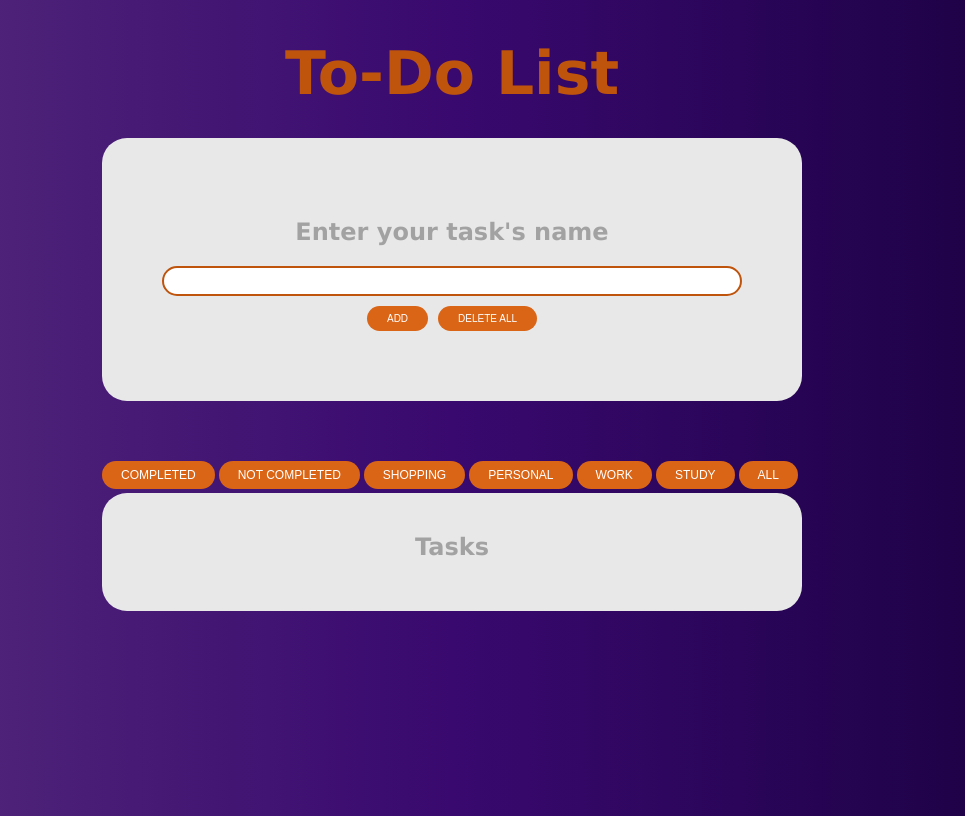
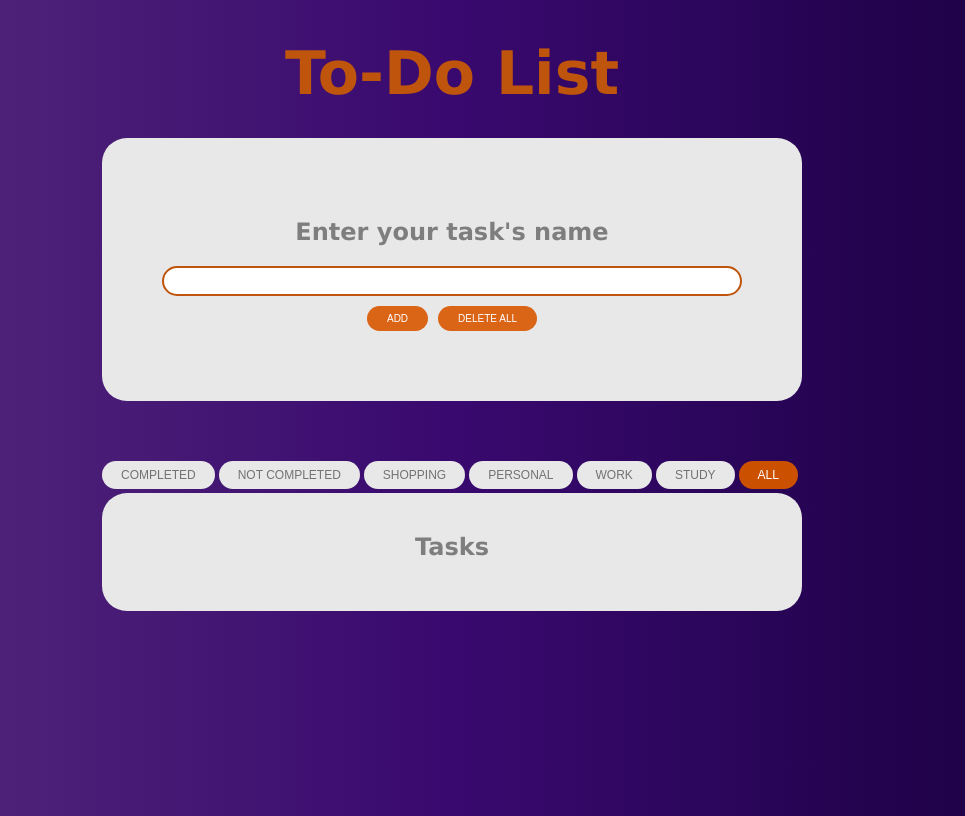
Before and after one commit to Caterina-g01/To-Do-List, a React app: page / in a window 1280 px wide. Shown: the whole page, without its empty margins (188-1153 px from the left). Built offline with nearby package versions, Linux system fonts and the light colour scheme; the HTML template or start-up script is replaced by a standard one.

Commit message:
styles changed

```diff
--- a/src/App.css
+++ b/src/App.css
@@ -129,7 +129,7 @@ body {
 .tasks-title,
 .inputTask-title {
   text-align: center;
-  color: #a2a2a2;
+  color: #7e7e7e;
 }
 
 .tags-container {
@@ -154,3 +154,27 @@ body {
   border-radius: 30px;
   background-color: rgb(255, 255, 255);
 }
+
+.tag {
+  border: none;
+  border-radius: 30px;
+  padding: 7px 19px;
+  background-color: rgb(232, 232, 232);
+  cursor: pointer;
+  color: #727272;
+  text-transform: uppercase;
+  font-size: 12px;
+}
+
+.tag:hover {
+  background-color: rgb(251, 251, 251);
+}
+
+.activeTag {
+  background-color: rgb(203, 81, 0);
+  color: white;
+}
+
+.activeTag:hover {
+  background-color: rgb(203, 81, 0);
+}
--- a/src/App.tsx
+++ b/src/App.tsx
@@ -34,7 +34,7 @@ function App() {
   });
   const [error, setError] = useState<string>("");
   const [editModeId, setEditModeId] = useState<number | null>(null);
-  const [filter, setFilter] = useState<string>("all");
+  const [activeFilter, setActiveFilter] = useState<string>("all");
   const selectedCategory = categories[0];
   const [previousValues, setPreviousValues] = useState<{
     [key: number]: string;
@@ -115,14 +115,14 @@ function App() {
   };
 
   const filteredTasks = tasks?.filter((task) => {
-    if (filter === "all") return true;
-    if (filter === "completed") return task.completed;
-    if (filter === "not completed") return !task.completed;
-    return task.category === filter;
+    if (activeFilter === "all") return true;
+    if (activeFilter === "completed") return task.completed;
+    if (activeFilter === "not completed") return !task.completed;
+    return task.category === activeFilter;
   });
 
   const handleFilterChange = (category: string) => {
-    setFilter(category);
+    setActiveFilter(category);
   };
 
   const changeCategory = (id: number, newCategory: string) => {
@@ -167,6 +167,7 @@ function App() {
             handleFilter={() => handleFilterChange(category)}
             key={category}
             name={category}
+            className={`tag ${activeFilter === category ? "activeTag" : ""}`}
           />
         ))}
       </div>
--- a/src/components/ui/tag/Tag.tsx
+++ b/src/components/ui/tag/Tag.tsx
@@ -4,11 +4,12 @@ import s from "./styles.module.css";
 interface TagsProps {
   name: string;
   handleFilter: () => void;
+  className: string;
 }
 
-export default function Tag({ name, handleFilter }: TagsProps) {
+export default function Tag({ name, handleFilter, className }: TagsProps) {
   return (
-    <button className={s.tag} onClick={handleFilter}>
+    <button className={className} onClick={handleFilter}>
       {name}
     </button>
   );
--- a/src/components/ui/tag/styles.module.css
+++ /dev/null
@@ -1,14 +0,0 @@
-.tag {
-  border: none;
-  border-radius: 30px;
-  padding: 7px 19px;
-  background-color: rgb(218, 101, 23);
-  cursor: pointer;
-  color: white;
-  text-transform: uppercase;
-  font-size: 12px;
-}
-
-.tag:hover {
-  background-color: rgb(203, 81, 0);
-}
```
